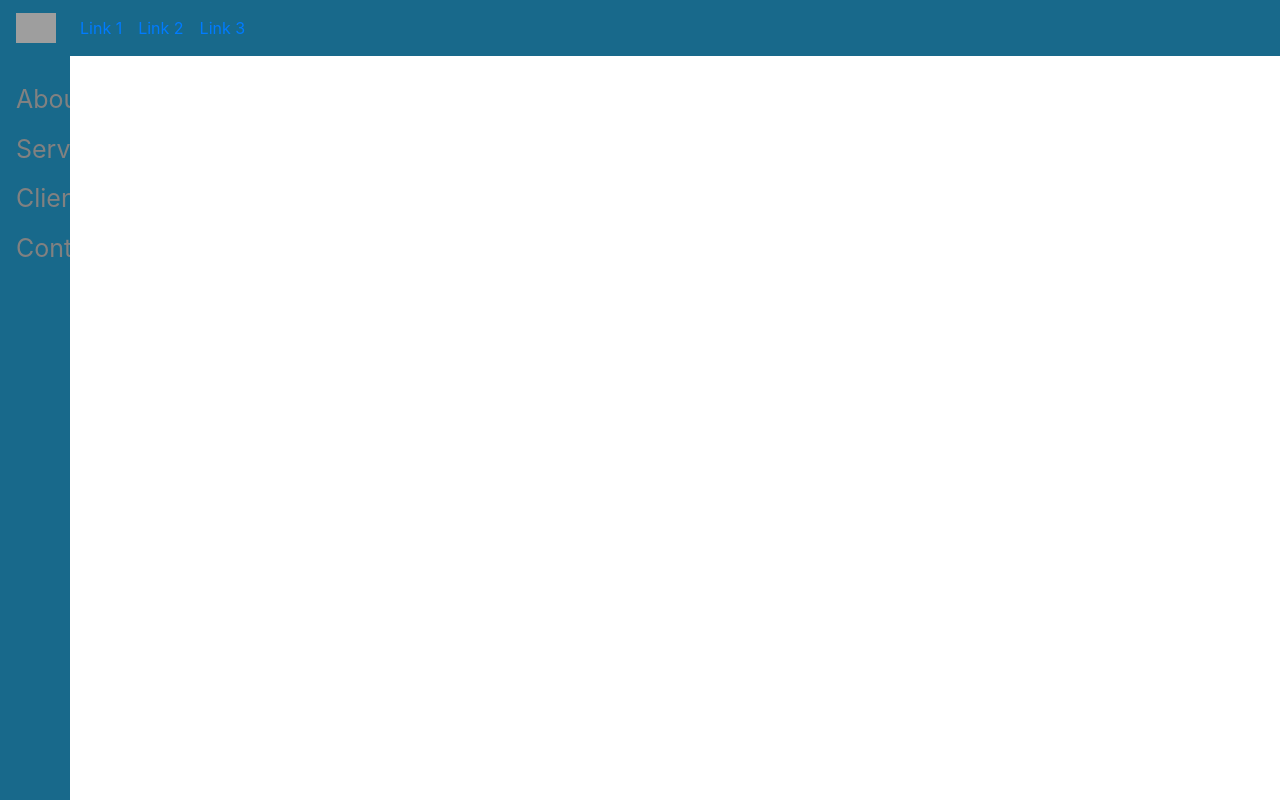
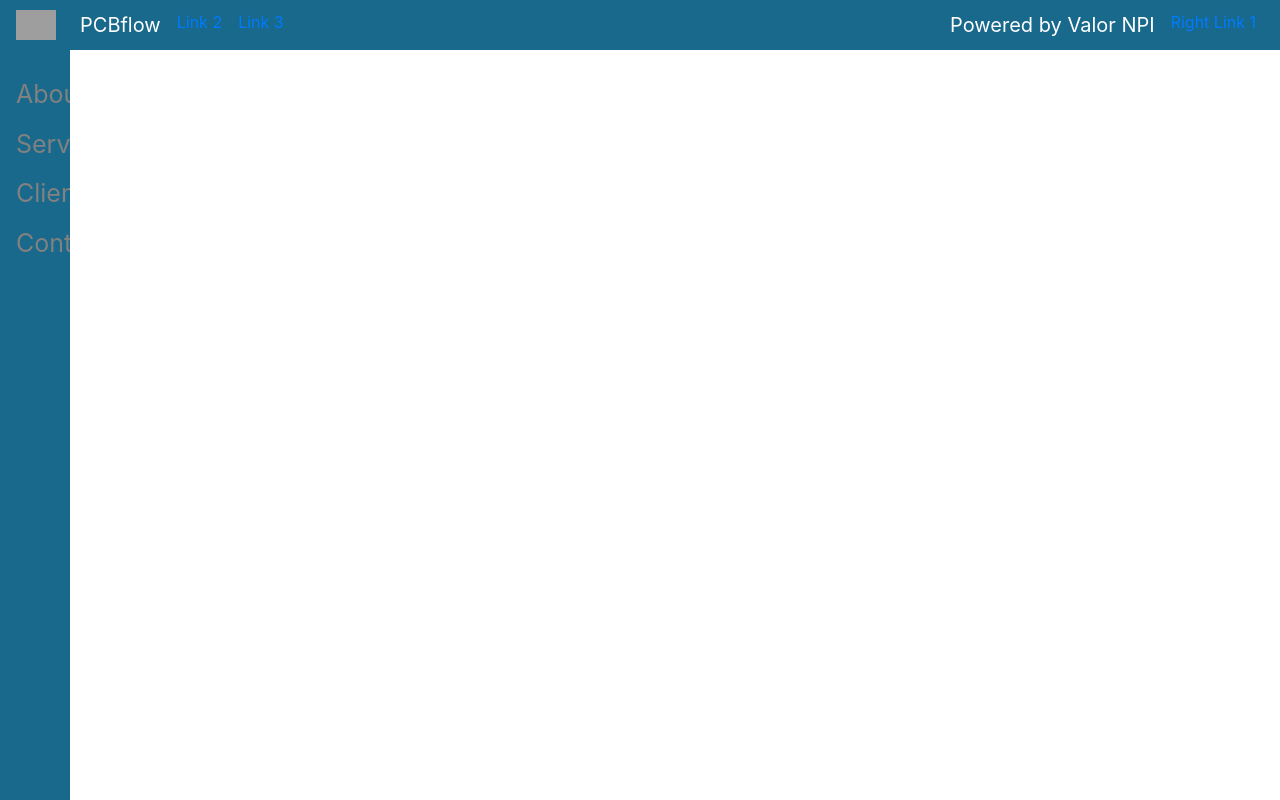
Before and after one commit to pranaygharde22/angular-trail, an Angular app: page / in a window 1280 px wide. Built offline with nearby package versions, Linux system fonts and the light colour scheme; grey boxes are pictures that could not be loaded.

Commit message:
2 files modified

```diff
--- a/src/app/welcome/welcome.component.css
+++ b/src/app/welcome/welcome.component.css
@@ -3,7 +3,7 @@
   width: 70px;
   position: fixed;
   z-index: 1;
-  top: 55px;
+  top: 50px;
   left: 0;
   background-color: #18698b;
   overflow-x: hidden;
@@ -38,4 +38,8 @@
 }
 .navbar-custom {
   background-color: #18698b;
+  height: 50px;
 }
+.topnav-right {
+  float: right;
+}
--- a/src/app/welcome/welcome.component.html
+++ b/src/app/welcome/welcome.component.html
@@ -1,19 +1,40 @@
 <nav class="navbar navbar-expand-sm navbar-custom">
   <!-- Brand/logo -->
   <a class="navbar-brand" href="#">
-    <img src="bird.jpg" alt="logo" style="width:40px;" />
+    <img
+      src="https://emn-test.mendixcloud.com/img/DFM$Image_collection$NewPCBIcon2.png?637758429925359270"
+      alt="logo"
+      style="width:40px;"
+    />
   </a>
 
   <!-- Links -->
   <ul class="navbar-nav">
     <li class="nav-item">
-      <a class="nav-link" href="#">Link 1</a>
+      <a
+        class="nav-link"
+        href="#"
+        style="text-decoration:none;color:white;font-size:20px;"
+        >PCBflow</a
+      >
     </li>
-    <li class="nav-item">
+    <li class="navbar-nav ml-auto">
       <a class="nav-link" href="#">Link 2</a>
     </li>
     <li class="nav-item">
       <a class="nav-link" href="#">Link 3</a>
+    </li>
+  </ul>
+  <ul class="navbar-nav ml-auto">
+    <li class="nav-item">
+      <a
+        class="nav-link"
+        style="text-decoration:none;color:white;font-size:20px;"
+        >Powered by Valor NPI</a
+      >
+    </li>
+    <li class="nav-item">
+      <a class="nav-link">Right Link 1</a>
     </li>
   </ul>
 </nav>
```
